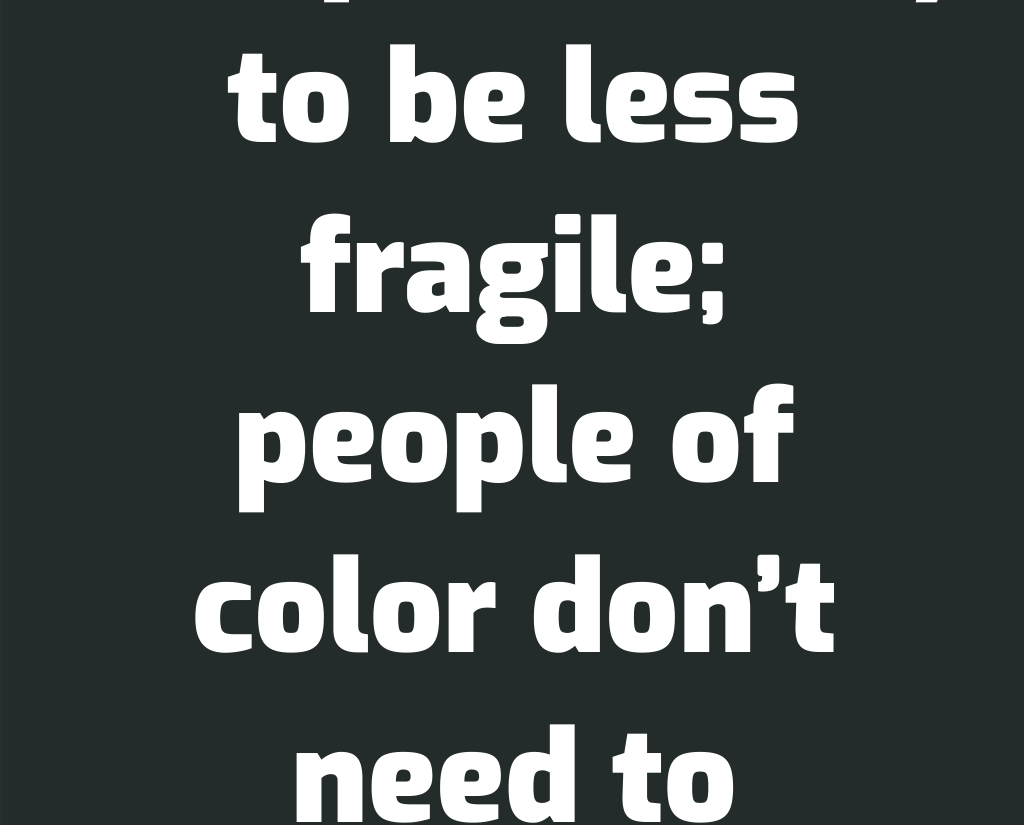
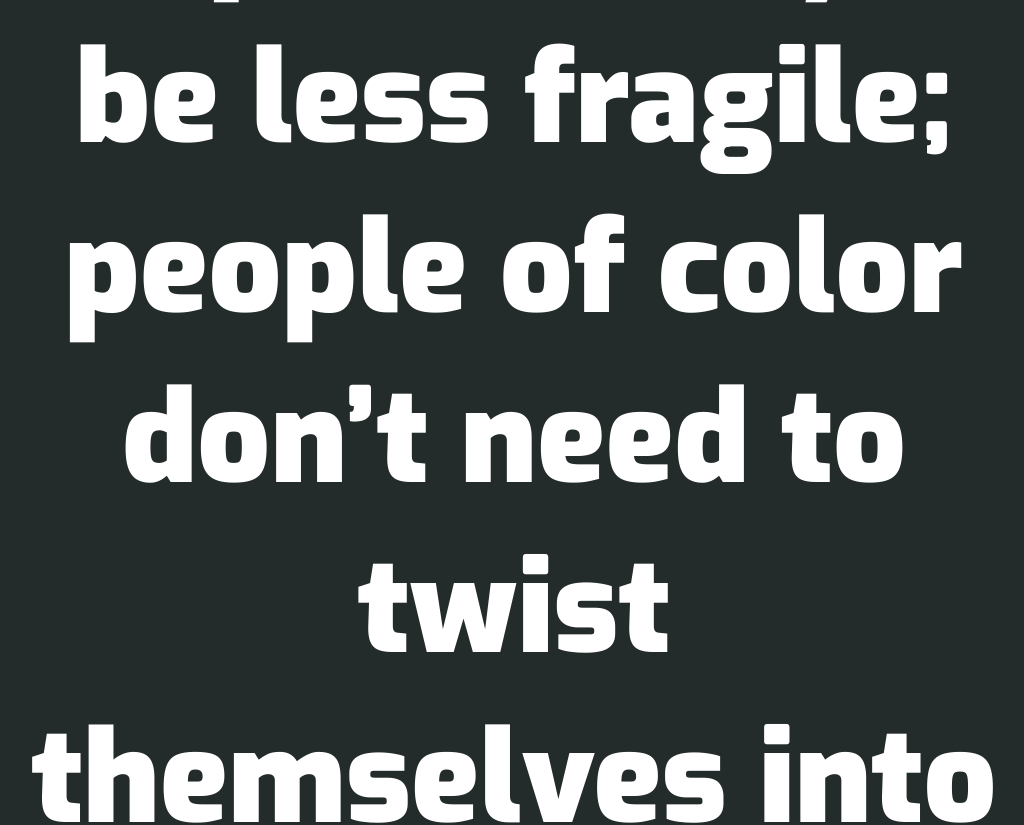
Before and after one commit to woodsjm/blm-react, a React (Create React App) app: page / in a window 1280 px wide. Shown: the top 825 px of the page, without its empty margins (126-1150 px from the left). Built offline with nearby package versions, Linux system fonts and the light colour scheme.

Commit message:
Refactored CSS for display and main

```diff
--- a/src/App.js
+++ b/src/App.js
@@ -3,6 +3,7 @@ import React from 'react';
 import Main from './containers/main'
 
 import './App.css';
+
 
 function App() {
   return (
--- a/src/components/display/display.css
+++ b/src/components/display/display.css
@@ -13,14 +13,6 @@
 
 .display_text {
     display: block;
-    padding-top: 1em;
-    padding-left: 1em;
-    padding-right: 1em;
+    padding: 1em 1em 0em 1em;
     font-family: 'Exo', sans-serif;
 }
-
-@media screen and (min-width: 320px) {
-    .display_box {
-        width: 80%;
-    }
-}
--- a/src/components/display/index.js
+++ b/src/components/display/index.js
@@ -6,10 +6,6 @@ import './display.css'
 
 
 const Display = ({author, quote}) => {
-    // const randInt   = Math.floor(Math.random() * 6)
-    // const selection = quotes[randInt]
-    // const quote     = selection.text
-    // const author    = selection.name
     return(
         <div className="display_box">
             <p className="display_text">
--- a/src/containers/main/index.js
+++ b/src/containers/main/index.js
@@ -4,6 +4,7 @@ import Display from 'components/display'
 import generateQuote from 'utils/generators.js'
 
 import './main.css'
+
 
 class Main extends React.Component {
     constructor() {
@@ -12,7 +13,6 @@ class Main extends React.Component {
             message: "Main Page"
         }
     }
-
     render() {
         const { author, quote } = generateQuote()
         return(
```
